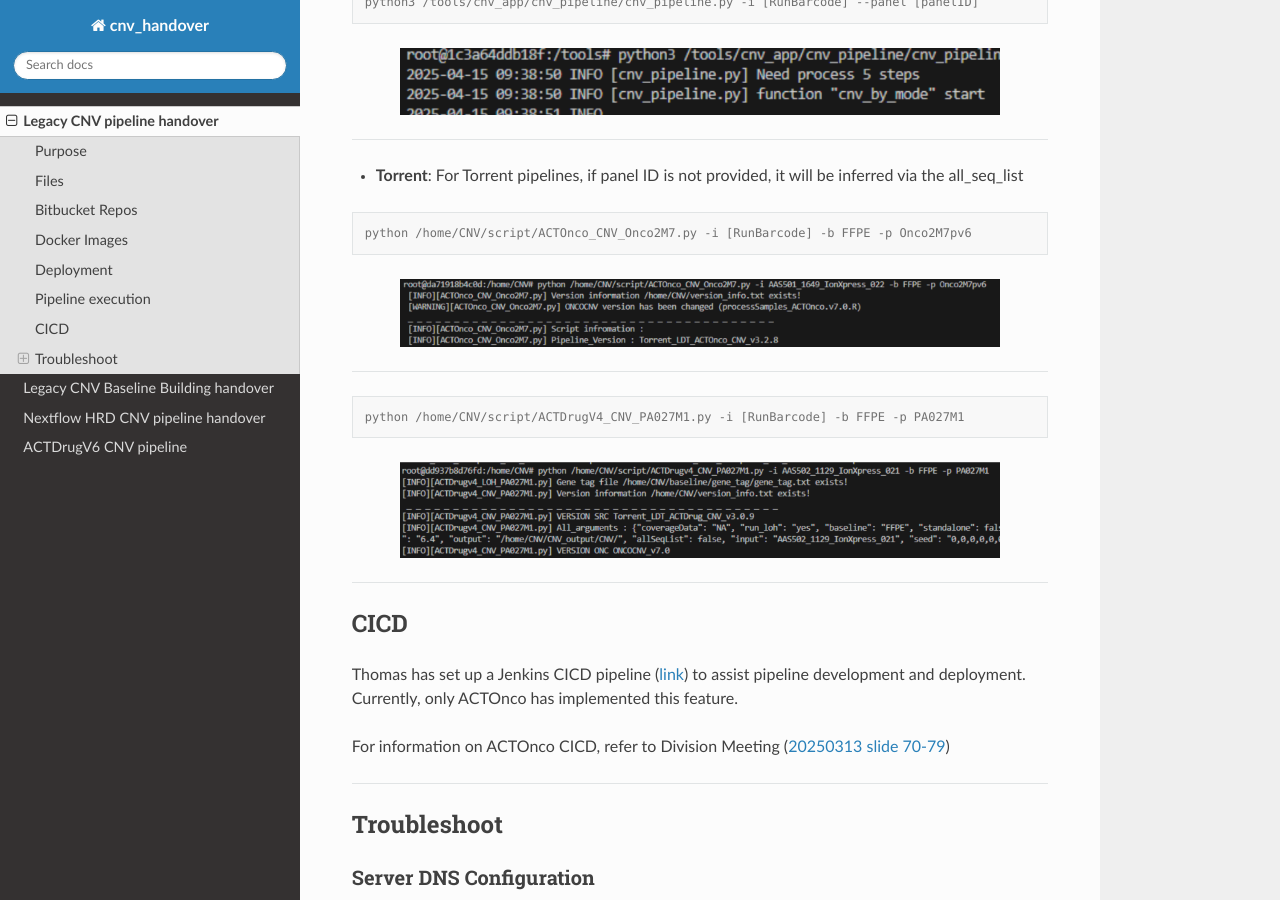
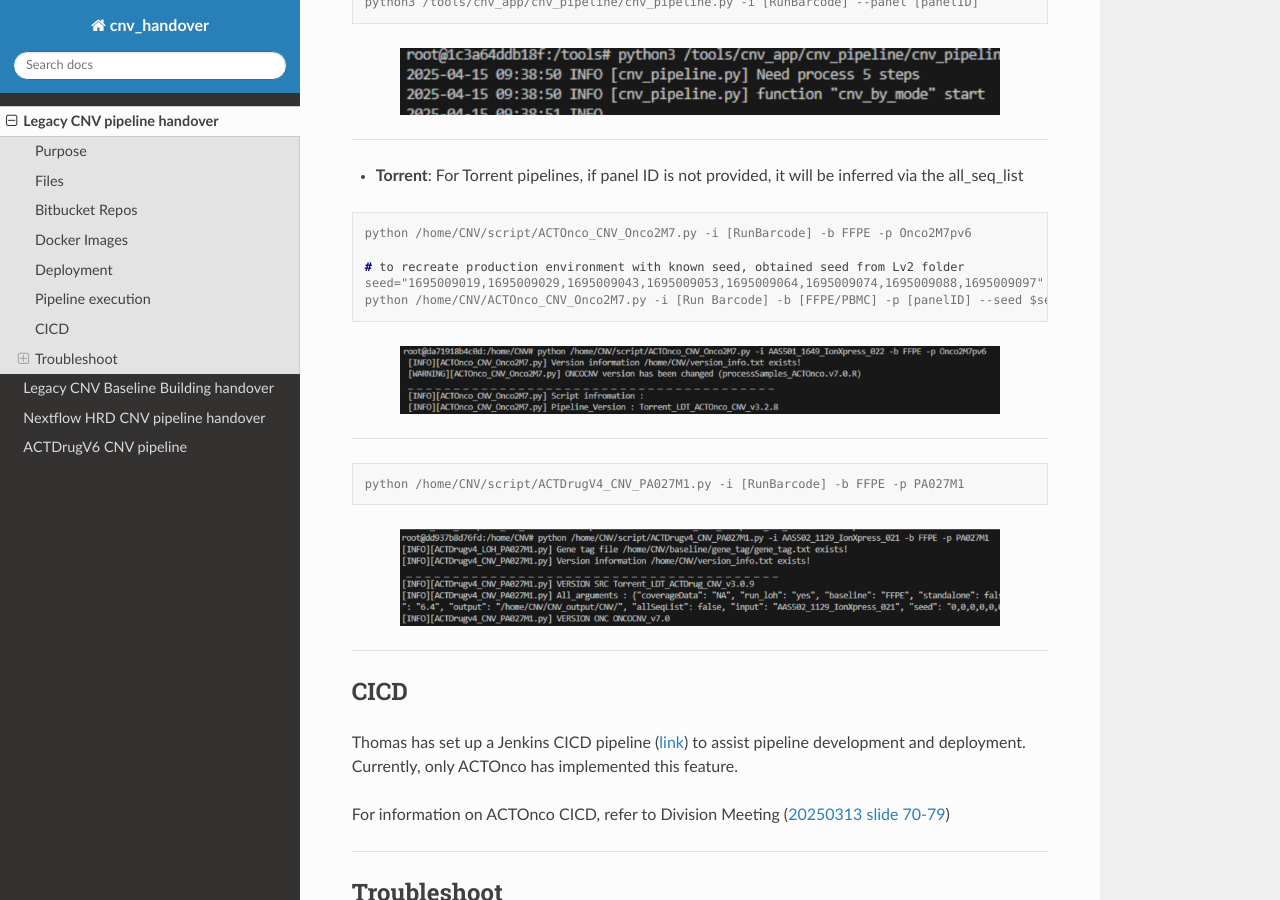
Before and after one commit to tomlinBI/cnv_handover, a Sphinx documentation site: the page built from docs/source/legacy_pipeline.rst, in a window 1280 px wide and 900 px high, scrolled down 2256 px. Built offline with Sphinx 7.4.7 and the Read the Docs theme 3.1.0, drawn with Linux system fonts in a browser that asks for light colours; some of the changed text lies outside the part shown.

Commit message:
syntax edit

```diff
--- a/docs/source/legacy_pipeline.rst
+++ b/docs/source/legacy_pipeline.rst
@@ -96,6 +96,7 @@ When container has been deployed, use the following command triggers a job execu
 
     python3 /tools/cnv_app/cnv_pipeline/cnv_pipeline.py -i [RunBarcode] --panel [panelID]
 
+
 .. image:: _img/run_ilmn.png
     :width: 600px
     :align: center
@@ -108,6 +109,10 @@ When container has been deployed, use the following command triggers a job execu
 .. code-block:: console
 
     python /home/CNV/script/ACTOnco_CNV_Onco2M7.py -i [RunBarcode] -b FFPE -p Onco2M7pv6
+
+    # to recreate production environment with known seed, obtained seed from Lv2 folder
+    seed="1695009019,1695009029,1695009043,1695009053,1695009064,1695009074,1695009088,1695009097"
+    python /home/CNV/ACTOnco_CNV_Onco2M7.py -i [Run Barcode] -b [FFPE/PBMC] -p [panelID] --seed $seed
 
 .. image:: _img/run_onco.png
     :width: 600px
```
Also changed, not shown: other parts of docs/source/legacy_pipeline.rst (+1 -1 lines).
